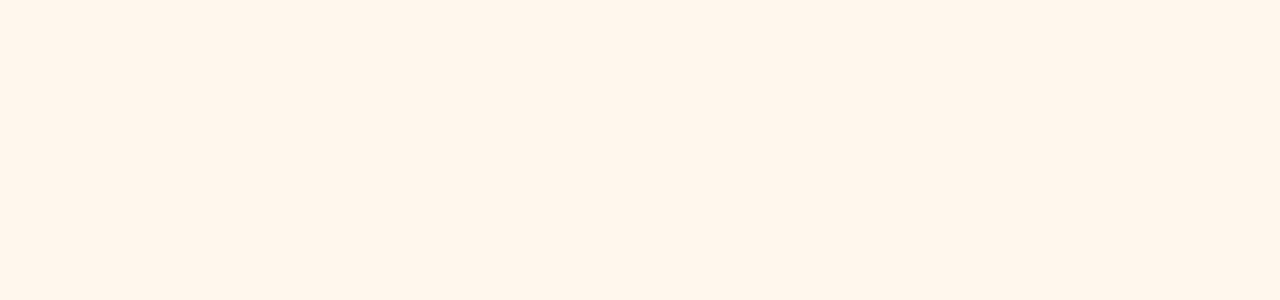
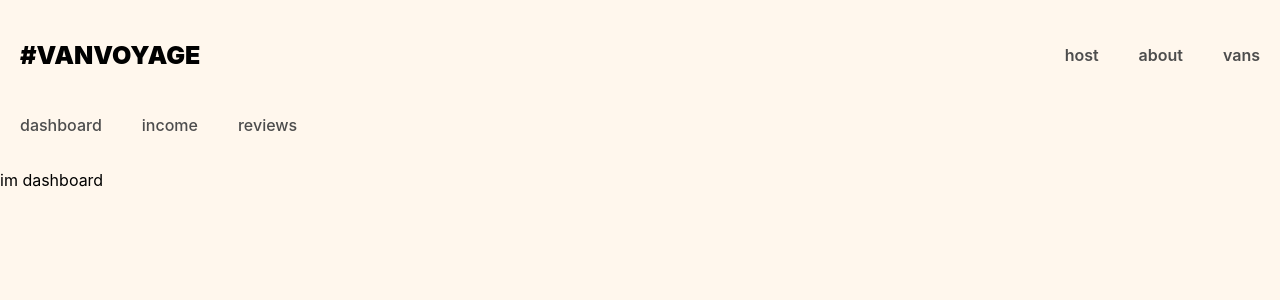
Before and after one commit to auriliu/vanVoyage, a React (Create React App) app: page /host in a window 1280 px wide. Before the commit this address had no page. Shown: the top 300 px of the page. Built offline with nearby package versions, Linux system fonts and the light colour scheme.

Commit message:
updating index routes + relative paths

```diff
--- a/src/App.js
+++ b/src/App.js
@@ -5,9 +5,13 @@
 
 import Home from "./pages/Home";
 import About from "./pages/About";
-import VansList from "./pages/VansList";
-import VanDetail from "./pages/VanDetail";
+import VansList from "./pages/Vans/VansList";
+import VanDetail from "./pages/Vans/VanDetail";
 import Layout from "./components/Layout";
+import Dashboard from "./pages/Host/Dashboard";
+import Reviews from "./pages/Host/Reviews";
+import Income from "./pages/Host/Income";
+import HostLayout from "./components/HostLayout";
 
 import "./server";
 
@@ -15,11 +19,16 @@
   return (
     <BrowserRouter>
       <Routes>
-        <Route element={<Layout />}>
-          <Route path="/" element={<Home />} />
-          <Route path="/vans" element={<VansList />} />
-          <Route path="/vans/:id" element={<VanDetail />} />
-          <Route path="/about" element={<About />} />
+        <Route path="/" element={<Layout />}>
+          <Route index element={<Home />} />
+          <Route path="about" element={<About />} />
+          <Route path="vans" element={<VansList />} />
+          <Route path="vans/:id" element={<VanDetail />} />
+          <Route path="host" element={<HostLayout />}>
+            <Route index element={<Dashboard />} />
+            <Route path="income" element={<Income />} />
+            <Route path="reviews" element={<Reviews />} />
+          </Route>
         </Route>
       </Routes>
     </BrowserRouter>
--- a/src/components/Header.js
+++ b/src/components/Header.js
@@ -9,6 +9,7 @@
         #vanVoyage
       </Link>
       <nav>
+        <Link to="/host">host</Link>
         <Link to="/about">about</Link>
         <Link to="/vans">vans</Link>
       </nav>
--- /dev/null
+++ b/src/components/HostLayout.js
@@ -0,0 +1,17 @@
+//
+import { Link, Outlet } from "react-router-dom";
+
+function HostLayout() {
+  return (
+    <>
+      <nav className="host-nav">
+        <Link to="/host">dashboard</Link>
+        <Link to="/host/income">income</Link>
+        <Link to="/host/reviews">reviews</Link>
+      </nav>
+      <Outlet />
+    </>
+  );
+}
+
+export default HostLayout;
--- /dev/null
+++ b/src/pages/Host/Dashboard.js
@@ -0,0 +1,5 @@
+function Dashboard() {
+  return <div>im dashboard</div>;
+}
+
+export default Dashboard;
--- /dev/null
+++ b/src/pages/Host/Income.js
@@ -0,0 +1,5 @@
+function Income() {
+  return <div>im income</div>;
+}
+
+export default Income;
--- /dev/null
+++ b/src/pages/Host/Reviews.js
@@ -0,0 +1,5 @@
+function Reviews() {
+  return <div>im reviews</div>;
+}
+
+export default Reviews;
```
Also changed, not shown: src/pages/Host.js (added, +13 -0 lines), src/pages/Vans/VanDetail.js (renamed from src/pages/VanDetail.js), src/pages/Vans/VansList.js (renamed from src/pages/VansList.js).
